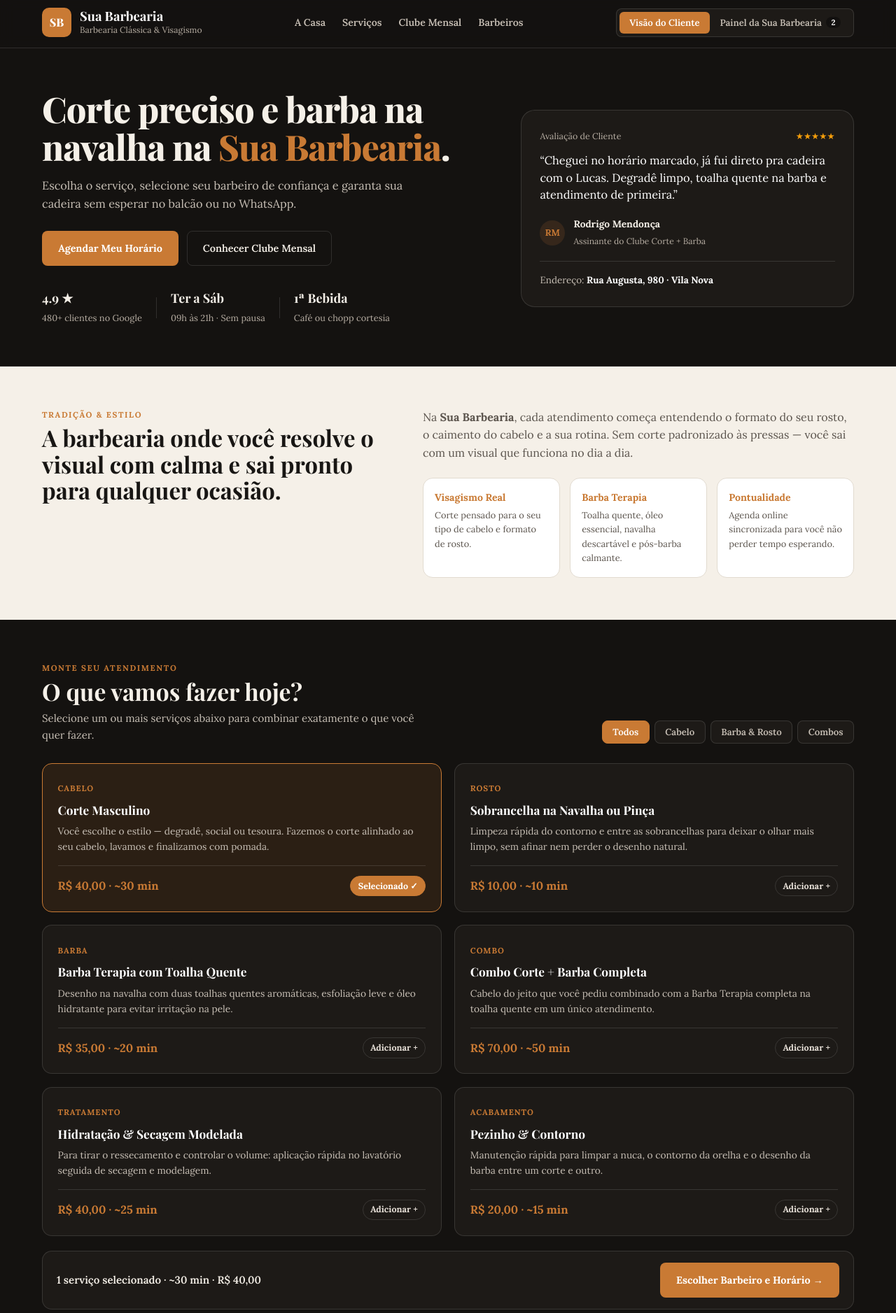
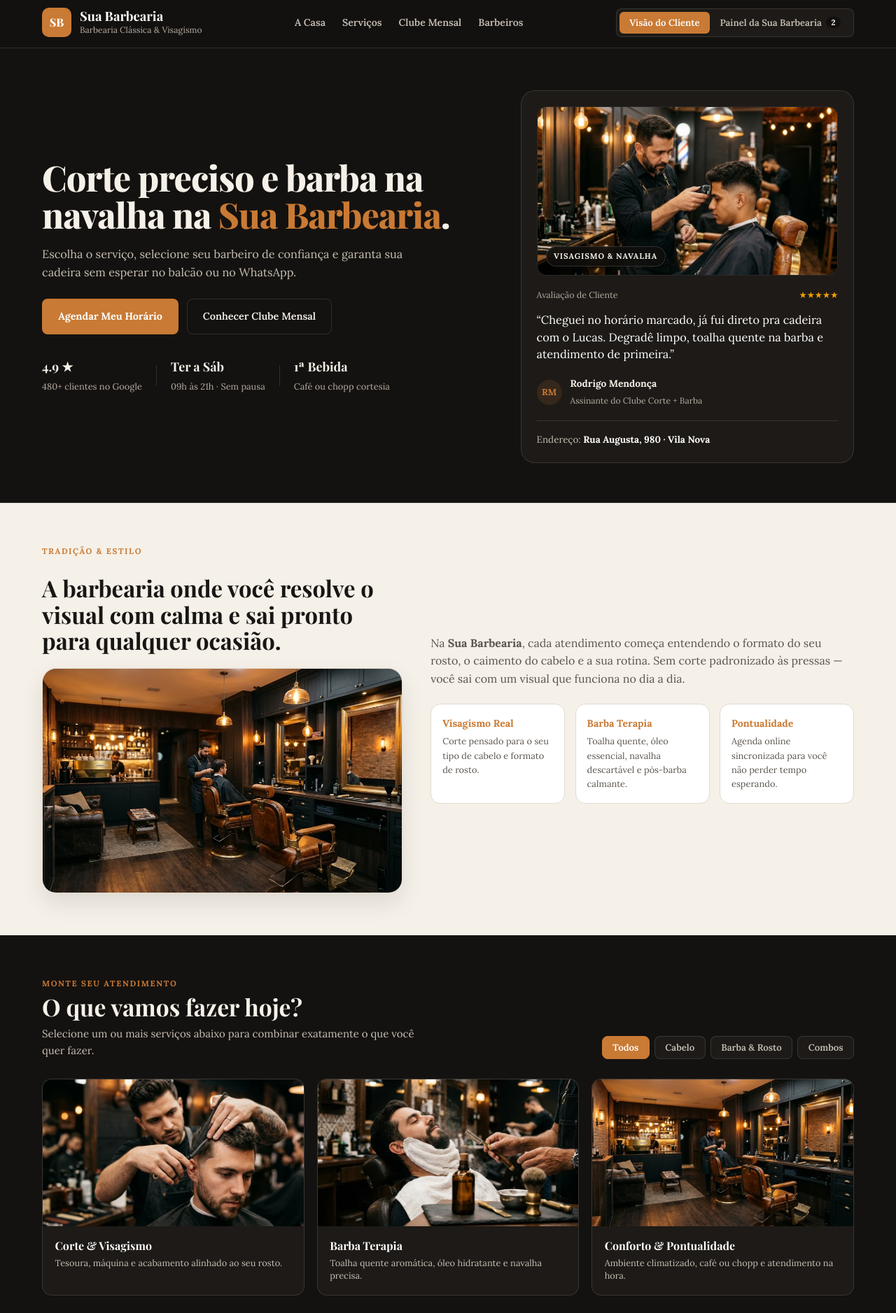
Before and after one commit to joeloliveira123/barbearia-agenda, a plain HTML site: page index.html in a window 1280 px wide. Shown: the part 60-1937 px from the top of the page at 70% size. Drawn offline with nearby package versions, Linux system fonts and the light colour scheme.

Commit message:
feat(ui): add editorial barbershop photography and barber portraits

```diff
--- a/app.js
+++ b/app.js
@@ -91,6 +91,11 @@ const DEFAULT_SHOP = {
 const SLOTS = ["09:00", "09:40", "10:20", "11:00", "13:30", "14:15", "15:00", "16:00", "17:00", "18:00", "19:00", "20:00"];
 const CFG_KEY = "barbearia_mvp_cfg_v3";
 const BKG_KEY = "barbearia_mvp_bkg_v3";
+const BARBER_PHOTOS = {
+  b1: "images/barber-lucas.webp",
+  b2: "images/barber-bruno.webp",
+  b3: "images/barber-thiago.webp"
+};
 
 function buildDays() {
   const days = [];
@@ -284,10 +289,23 @@ function renderBarbers() {
   team.innerHTML = "";
 
   shop.barbers.forEach((b) => {
+    const photoUrl = BARBER_PHOTOS[b.id];
+    const avatarHtml = photoUrl
+      ? `<img src="${photoUrl}" alt="" class="barber-avatar-sm" decoding="async" />`
+      : `<span class="barber-avatar-fallback" aria-hidden="true">${initials(b.name)}</span>`;
+
     const btn = document.createElement("button");
     btn.type = "button";
     btn.className = `barber-btn${selectedBarber?.id === b.id ? " selected" : ""}`;
-    btn.innerHTML = `<strong>${b.name}</strong><span>${b.role}</span>`;
+    btn.innerHTML = `
+      <span class="barber-btn-inner">
+        ${avatarHtml}
+        <span>
+          <strong>${b.name}</strong>
+          <span>${b.role}</span>
+        </span>
+      </span>
+    `;
     btn.addEventListener("click", () => {
       selectedBarber = b;
       renderBarbers();
@@ -298,11 +316,17 @@ function renderBarbers() {
     if (b.bio) {
       const card = document.createElement("article");
       card.className = "team-card";
+      const headerMedia = photoUrl
+        ? `<div class="team-photo-wrap"><img src="${photoUrl}" alt="Retrato do barbeiro ${b.name}" class="team-photo" decoding="async" /></div>`
+        : `<div class="team-monogram">${initials(b.name)}</div>`;
+
       card.innerHTML = `
-        <div class="team-monogram">${initials(b.name)}</div>
-        <h3>${b.name}</h3>
-        <span class="team-role">${b.role}</span>
-        <p>${b.bio}</p>
+        ${headerMedia}
+        <div class="team-card-body">
+          <h3>${b.name}</h3>
+          <span class="team-role">${b.role}</span>
+          <p>${b.bio}</p>
+        </div>
       `;
       team.appendChild(card);
     }
--- a/index.html
+++ b/index.html
@@ -117,6 +117,15 @@
             </div>
 
             <div class="hero-card">
+              <div class="hero-photo-wrap">
+                <img
+                  src="images/hero-barber.webp"
+                  alt="Barbeiro finalizando corte masculino em cadeira clássica de couro"
+                  class="hero-photo"
+                  decoding="async"
+                />
+                <span class="hero-photo-tag">Visagismo &amp; Navalha</span>
+              </div>
               <div class="hc-top">
                 <span>Avaliação de Cliente</span>
                 <span class="stars">★★★★★</span>
@@ -143,11 +152,18 @@
         <!-- CONTEXTO / A CASA -->
         <section id="sobre" class="section section-light">
           <div class="container about-grid">
-            <div>
+            <div class="about-lead-col">
               <span class="section-kicker">TRADIÇÃO &amp; ESTILO</span>
               <h2>
                 A barbearia onde você resolve o visual com calma e sai pronto para qualquer ocasião.
               </h2>
+              <figure class="about-photo-frame">
+                <img
+                  src="images/lounge-interior.webp"
+                  alt="Interior clássico da barbearia com cadeiras de couro, espelhos e balcão de café"
+                  decoding="async"
+                />
+              </figure>
             </div>
             <div>
               <p class="about-text">
@@ -190,6 +206,42 @@
                 <button class="cat-tab" data-cat="Barba">Barba &amp; Rosto</button>
                 <button class="cat-tab" data-cat="Combos">Combos</button>
               </div>
+            </div>
+
+            <div class="craft-gallery" aria-label="Destaques do atendimento">
+              <figure class="craft-card">
+                <img
+                  src="images/precision-cut.webp"
+                  alt="Corte clássico na tesoura e acabamento em degradê"
+                  decoding="async"
+                />
+                <figcaption>
+                  <strong>Corte &amp; Visagismo</strong>
+                  <span>Tesoura, máquina e acabamento alinhado ao seu rosto.</span>
+                </figcaption>
+              </figure>
+              <figure class="craft-card">
+                <img
+                  src="images/beard-therapy.webp"
+                  alt="Ritual de barba terapia com toalha quente e navalha"
+                  decoding="async"
+                />
+                <figcaption>
+                  <strong>Barba Terapia</strong>
+                  <span>Toalha quente aromática, óleo hidratante e navalha precisa.</span>
+                </figcaption>
+              </figure>
+              <figure class="craft-card">
+                <img
+                  src="images/lounge-interior.webp"
+                  alt="Salão aconchegante com café cortesia e cadeiras clássicas"
+                  decoding="async"
+                />
+                <figcaption>
+                  <strong>Conforto &amp; Pontualidade</strong>
+                  <span>Ambiente climatizado, café ou chopp e atendimento na hora.</span>
+                </figcaption>
+              </figure>
             </div>
 
             <div id="services-grid" class="services-grid"></div>
--- a/styles.css
+++ b/styles.css
@@ -329,7 +329,41 @@ body {
   background: var(--charcoal-card);
   border: 1px solid var(--border-dark);
   border-radius: var(--radius-lg);
-  padding: 1.65rem;
+  padding: 1.35rem;
+}
+
+.hero-photo-wrap {
+  position: relative;
+  border-radius: var(--radius-md);
+  overflow: hidden;
+  aspect-ratio: 16 / 9;
+  margin-bottom: 1.15rem;
+  border: 1px solid var(--border-dark);
+  background: #0d0b0a;
+}
+
+.hero-photo {
+  width: 100%;
+  height: 100%;
+  object-fit: cover;
+  object-position: center 22%;
+  display: block;
+}
+
+.hero-photo-tag {
+  position: absolute;
+  left: 0.75rem;
+  bottom: 0.75rem;
+  background: rgba(18, 16, 14, 0.82);
+  backdrop-filter: blur(6px);
+  border: 1px solid rgba(255, 255, 255, 0.14);
+  color: #f5f0e8;
+  font-size: 0.7rem;
+  font-weight: 700;
+  letter-spacing: 0.08em;
+  text-transform: uppercase;
+  padding: 0.28rem 0.65rem;
+  border-radius: 999px;
 }
 
 .hc-top {
@@ -471,9 +505,31 @@ body {
 /* ABOUT */
 .about-grid {
   display: grid;
-  grid-template-columns: 0.9fr 1.1fr;
+  grid-template-columns: 0.92fr 1.08fr;
   gap: 2.5rem;
-  align-items: start;
+  align-items: center;
+}
+
+.about-lead-col {
+  display: flex;
+  flex-direction: column;
+  gap: 1.25rem;
+}
+
+.about-photo-frame {
+  margin: 0;
+  border-radius: var(--radius-lg);
+  overflow: hidden;
+  aspect-ratio: 16 / 10;
+  border: 1px solid var(--border-light);
+  box-shadow: 0 14px 32px rgba(24, 19, 15, 0.1);
+}
+
+.about-photo-frame img {
+  width: 100%;
+  height: 100%;
+  object-fit: cover;
+  display: block;
 }
 
 .about-grid h2 {
@@ -513,6 +569,54 @@ body {
   display: block;
   font-size: 0.8rem;
   color: var(--muted);
+}
+
+/* CRAFT GALLERY */
+.craft-gallery {
+  display: grid;
+  grid-template-columns: repeat(3, minmax(0, 1fr));
+  gap: 1.1rem;
+  margin-bottom: 1.75rem;
+}
+
+.craft-card {
+  margin: 0;
+  background: var(--charcoal-card);
+  border: 1px solid var(--border-dark);
+  border-radius: var(--radius-md);
+  overflow: hidden;
+  transition: transform 0.18s ease, border-color 0.18s ease;
+}
+
+.craft-card:hover {
+  transform: translateY(-2px);
+  border-color: var(--brand);
+}
+
+.craft-card img {
+  width: 100%;
+  aspect-ratio: 16 / 9;
+  object-fit: cover;
+  display: block;
+}
+
+.craft-card figcaption {
+  padding: 0.95rem 1.1rem 1.05rem;
+}
+
+.craft-card figcaption strong {
+  display: block;
+  font-family: var(--font-display);
+  font-size: 1rem;
+  color: #ffffff;
+  margin-bottom: 0.2rem;
+}
+
+.craft-card figcaption span {
+  display: block;
+  font-size: 0.8rem;
+  color: #c7bfb5;
+  line-height: 1.45;
 }
 
 /* SERVICES */
@@ -659,12 +763,41 @@ body {
 
 .barber-btn {
   text-align: left;
-  padding: 0.85rem 1rem;
+  padding: 0.72rem 0.9rem;
   border-radius: var(--radius-sm);
   border: 1.5px solid var(--border-light);
   background: var(--surface);
   cursor: pointer;
   font-family: var(--font-sans);
+}
+
+.barber-btn-inner {
+  display: flex;
+  align-items: center;
+  gap: 0.7rem;
+}
+
+.barber-avatar-sm,
+.barber-avatar-fallback {
+  width: 38px;
+  height: 38px;
+  border-radius: 999px;
+  flex-shrink: 0;
+}
+
+.barber-avatar-sm {
+  object-fit: cover;
+  object-position: top center;
+  border: 1.5px solid var(--border-light);
+}
+
+.barber-avatar-fallback {
+  display: grid;
+  place-items: center;
+  background: var(--brand-soft);
+  color: var(--brand);
+  font-size: 0.74rem;
+  font-weight: 800;
 }
 
 .barber-btn.selected {
@@ -941,7 +1074,33 @@ body {
   background: var(--surface);
   border: 1px solid var(--border-light);
   border-radius: var(--radius-md);
-  padding: 1.4rem;
+  overflow: hidden;
+  display: flex;
+  flex-direction: column;
+}
+
+.team-photo-wrap {
+  aspect-ratio: 4 / 3;
+  overflow: hidden;
+  background: #171412;
+  border-bottom: 1px solid var(--border-light);
+}
+
+.team-photo {
+  width: 100%;
+  height: 100%;
+  object-fit: cover;
+  object-position: top center;
+  display: block;
+  transition: transform 0.25s ease;
+}
+
+.team-card:hover .team-photo {
+  transform: scale(1.03);
+}
+
+.team-card-body {
+  padding: 1.25rem 1.4rem 1.4rem;
 }
 
 .team-monogram {
@@ -954,7 +1113,7 @@ body {
   font-weight: 700;
   display: grid;
   place-items: center;
-  margin-bottom: 0.85rem;
+  margin: 1.4rem 1.4rem 0;
 }
 
 .team-card h3 {
@@ -1262,6 +1421,7 @@ body {
   .hero-grid,
   .about-grid,
   .about-points,
+  .craft-gallery,
   .services-grid,
   .booking-grid,
   .club-grid,
```
Also changed, not shown: images/barber-bruno.webp (added), images/barber-lucas.webp (added), images/barber-thiago.webp (added), images/beard-therapy.webp (added), images/hero-barber.webp (added), images/lounge-interior.webp (added), images/precision-cut.webp (added).
